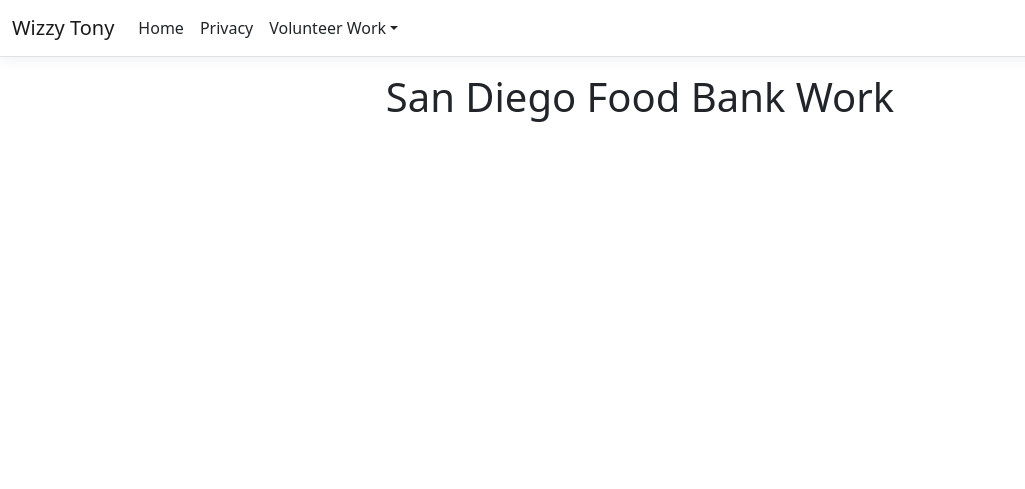
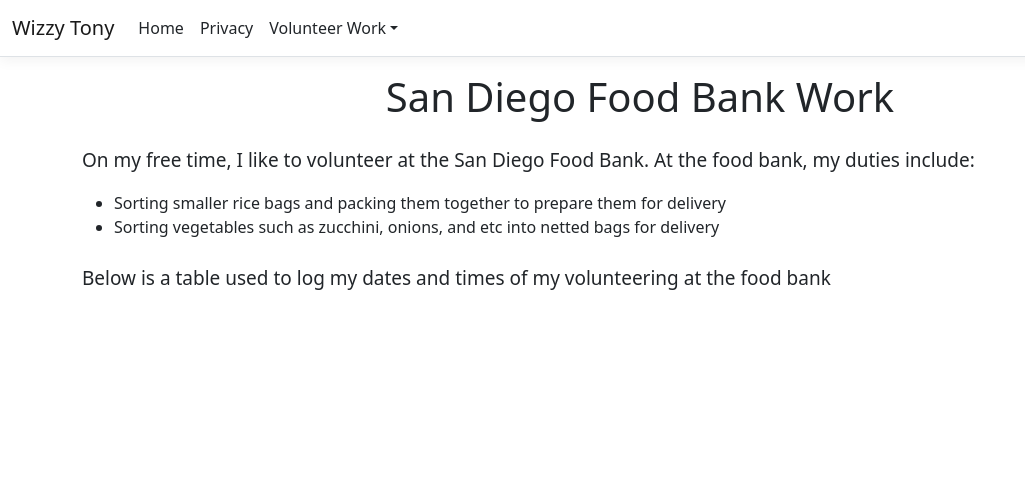
Before and after one commit to tonynm/BlogWebsiteProject, an ASP.NET Core app: page /VolunteerWork/FoodBank in a window 1280 px wide. Shown: the top 489 px of the page, without its empty margins (0-1025 px from the left). Run offline with ASP.NET Core 8, Linux system fonts and the light colour scheme; style sheets or scripts are compiled from the project's sources.

Commit message:
Added summary of Food Bank work. Added new model for Volunteer Data.

```diff
--- a/BlogWebsiteProject/Views/VolunteerWork/FoodBank.cshtml
+++ b/BlogWebsiteProject/Views/VolunteerWork/FoodBank.cshtml
@@ -7,9 +7,37 @@
 
 <!DOCTYPE html>
 <html>
-<body>
-    <div class="text-center">
-        <h1>San Diego Food Bank Work</h1>
-    </div>
-</body>
+    <head>
+        <style>
+            p {
+                margin-top: 25px;
+                font-size: 19px;
+            }
+        </style>
+    </head>
+    <body>
+        <div class="text-center">
+            <h1>San Diego Food Bank Work</h1>
+        </div>
+
+        <div class="text-left">
+            <p>
+                On my free time, I like to volunteer at the San Diego Food Bank.
+
+                At the food bank, my duties include:
+            </p>
+            <ul>
+                <li>
+                    Sorting smaller rice bags and packing them together to prepare them for delivery
+                </li>
+                <li>
+                    Sorting vegetables such as zucchini, onions, and etc into netted bags for delivery
+                </li>
+            </ul>
+
+            <p>
+                Below is a table used to log my dates and times of my volunteering at the food bank
+            </p>
+        </div>
+    </body>
 </html>
```
Also changed, not shown: BlogWebsiteProject/Models/Entities/VolunteerData.cs (added, +19 -0 lines).
